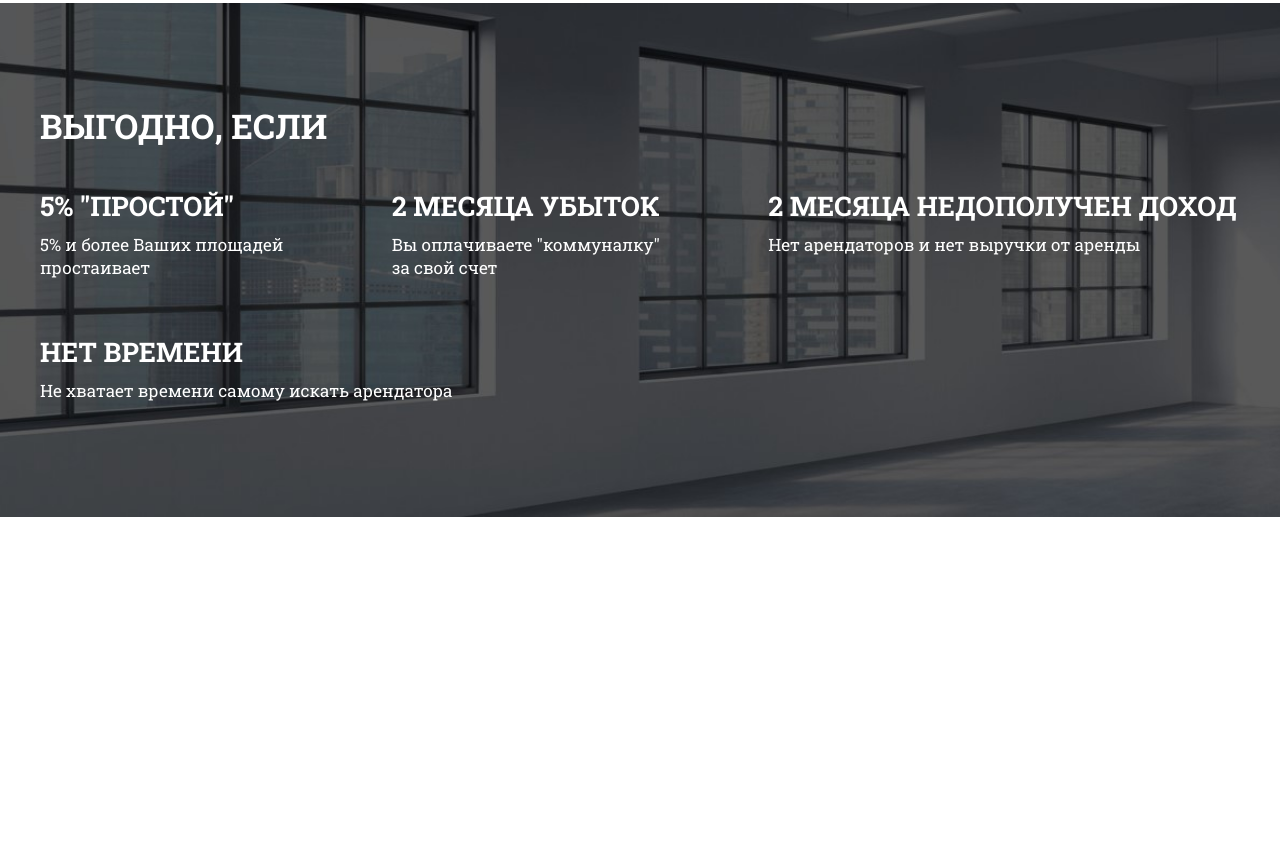
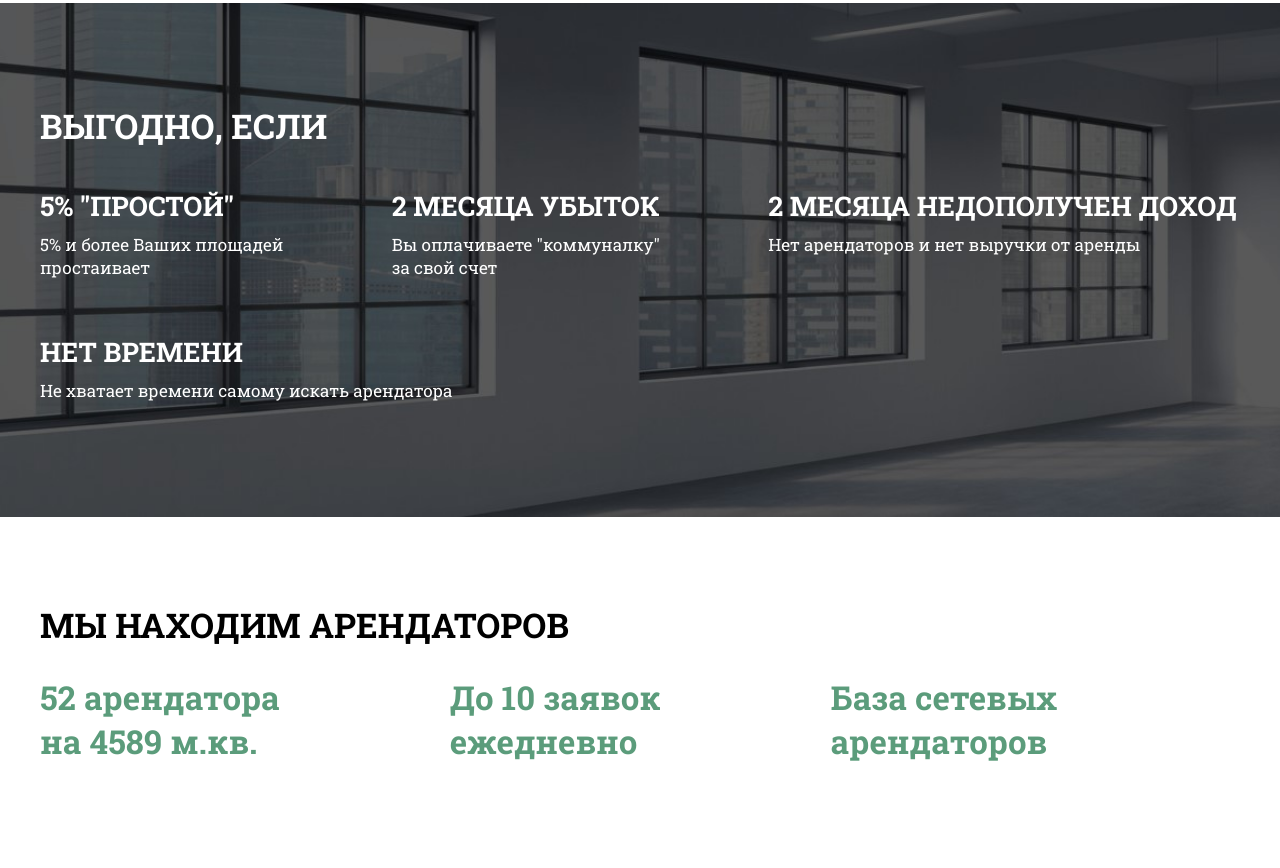
Before and after one commit to MarianVytak/CREM, a website: page src/index.html in a window 1280 px wide. Shown: the part 1278-2146 px from the top of the page. Before the commit the page ends 1795 px from the top, so only its background shows below. Drawn offline with nearby package versions, Linux system fonts and the light colour scheme; files that its build step writes are made by us from their sources.

Commit message:
Added Section 4.

```diff
--- a/src/assets/sass/style.scss
+++ b/src/assets/sass/style.scss
@@ -6,6 +6,7 @@ Table of contents
 ## Section 1
 ## Section 2
 ## Section 3
+## Section 4
 *******************/
 
 
@@ -28,3 +29,7 @@ Table of contents
 /* ## Section 3
 ====================*/
 @import "../../templates/section-3/section-3";
+
+/* ## Section 4
+====================*/
+@import "../../templates/section-4/section-4";
--- /dev/null
+++ b/src/templates/section-4/section-4.html
@@ -0,0 +1,24 @@
+<div class="section-4">
+    <div class="container">
+
+        <h2 class="h2">Мы находим арендаторов</h2>
+
+        <ul class="section-4__list">
+            <li class="section-4__list_item">
+                52 арендатора <br>
+                на 4589 м.кв.
+            </li>
+            <li class="section-4__list_item">
+                До 10 заявок <br>
+                ежедневно
+            </li>
+            <li class="section-4__list_item">
+                База сетевых <br>
+                арендаторов
+            </li>
+        </ul>
+
+    </div>
+    <!-- /.container -->
+</div>
+<!-- /.section-4 -->
--- /dev/null
+++ b/src/templates/section-4/section-4.scss
@@ -0,0 +1,20 @@
+.section-4 {
+  padding: 85px 0 105px;
+  background-color: $white;
+}
+
+.section-4__list {
+  display: flex;
+  align-items: center;
+  justify-content: flex-start;
+}
+
+.section-4__list_item {
+  margin-right: 170px;
+  font-weight: bold;
+  font-size: 33px;
+  color: $main;
+  &:last-child {
+    margin-right: 0;
+  }
+}
```
Also changed, not shown: src/index.html (+1 -0 lines).
